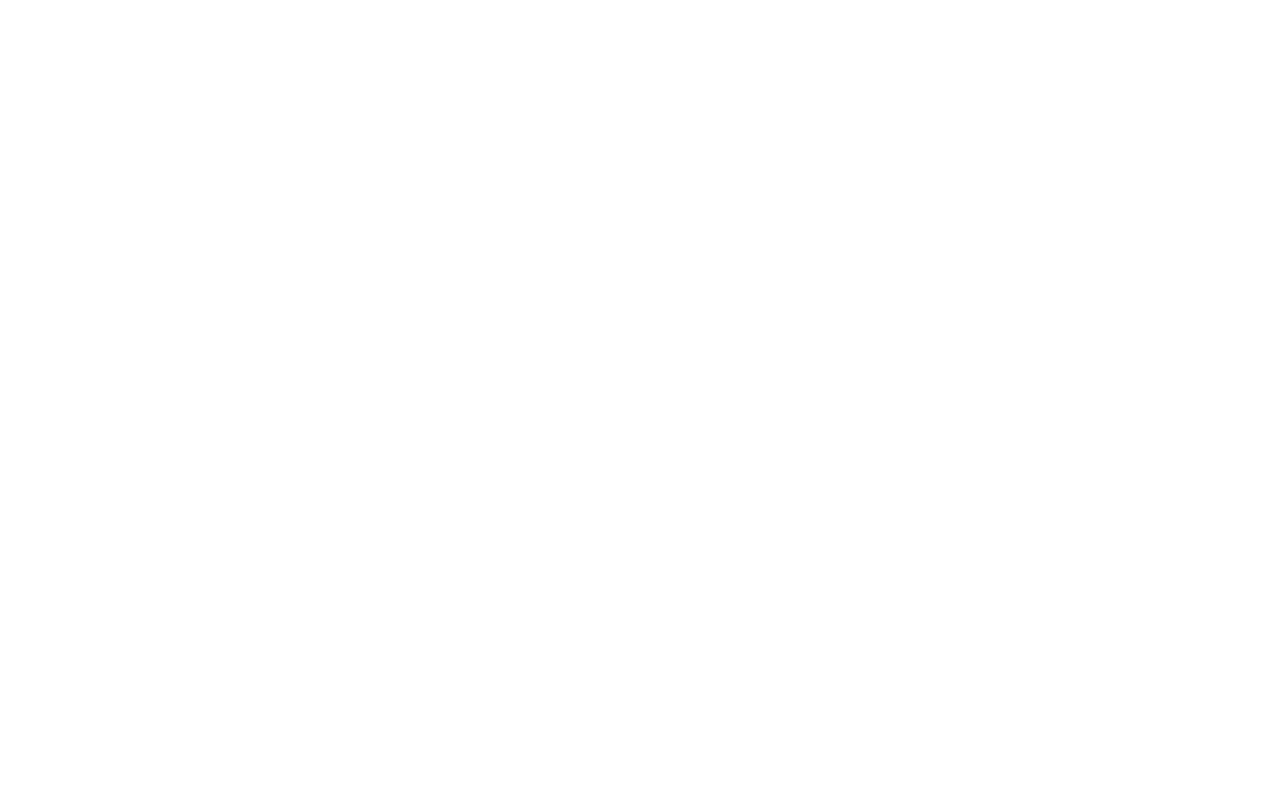
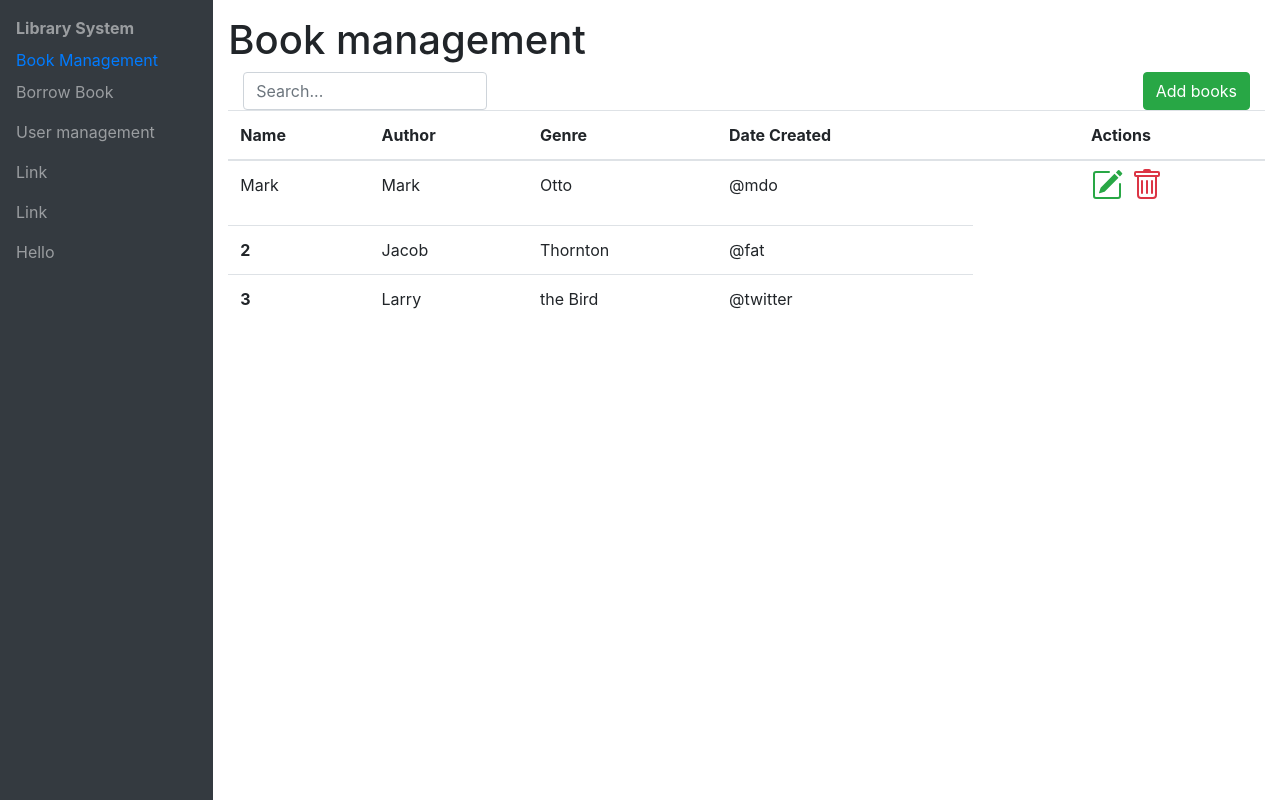
Before and after one commit to bgemry34/librarynuxt, a Nuxt app: page /dashboard/BookManagement in a window 1280 px wide. Before the commit this address had no page. Built offline with nearby package versions, Linux system fonts and the light colour scheme.

Commit message:
ui for book management (incomplete 10%)

```diff
--- a/layouts/sidebar.vue
+++ b/layouts/sidebar.vue
@@ -9,13 +9,13 @@
                             <a class="nav-link pl-0 text-nowrap" href="#"><i class="fa fa-bullseye fa-fw"></i> <span class="font-weight-bold">Library System</span></a>
                         </li>
                         <li class="nav-item">
-                            <a class="nav-link pl-0" href="#"><i class="fa fa-book fa-fw"></i> <span class="d-none d-md-inline">Link</span></a>
+                            <nuxt-link :to="'dashboard/BookManagement'"><span class="d-none d-md-inline">Book Management</span></nuxt-link>
                         </li>
                         <li class="nav-item">
-                            <a class="nav-link pl-0" href="#"><i class="fa fa-cog fa-fw"></i> <span class="d-none d-md-inline">Link</span></a>
+                            <a class="nav-link pl-0" href="#"><i class="fa fa-cog fa-fw"></i> <span class="d-none d-md-inline">Borrow Book</span></a>
                         </li>
                         <li class="nav-item">
-                            <a class="nav-link pl-0" href="#"><i class="fa fa-heart codeply fa-fw"></i> <span class="d-none d-md-inline">Codeply</span></a>
+                            <a class="nav-link pl-0" href="#"><i class="fa fa-heart codeply fa-fw"></i> <span class="d-none d-md-inline">User management</span></a>
                         </li>
                         <li class="nav-item">
                             <a class="nav-link pl-0" href="#"><i class="fa fa-star codeply fa-fw"></i> <span class="d-none d-md-inline">Link</span></a>
--- /dev/null
+++ b/pages/dashboard/BookManagement/index.vue
@@ -0,0 +1,73 @@
+<template>
+  <div>
+      <h1>Book management</h1>
+      <div class="container">
+          <div class="col-xs-12">
+              <div class="row">
+                  <div class="col-md-6">
+                      <input type="text" name="" id="" class="form-control w-50" placeholder="Search..." >
+                  </div>
+                  <div class="col-md-6">
+                      <button class="btn btn-success ml-auto d-block">Add books</button>
+                  </div>
+              </div>
+          </div>
+      </div>
+
+      <table class="table">
+            <thead>
+                <tr>
+                <th scope="col">Name</th>
+                <th scope="col">Author</th>
+                <th scope="col">Genre</th>
+                <th scope="col">Date Created</th>
+                <th scope="col" class="text-center"><div class="ml-1">Actions</div></th>
+                </tr>
+            </thead>
+            <tbody>
+                <tr>
+                    <td>Mark</td>
+                    <td>Mark</td>
+                    <td>Otto</td>
+                    <td>@mdo</td>
+                    <td class="text-center">
+                        <div>
+                            <ul>
+                            <!-- edit -->
+                            <li class="d-inline">
+                                <b-icon icon="pencil-square" variant="success" scale="2" aria-hidden="true"></b-icon>
+                            </li>
+                            <!-- delete -->
+                            <li class="d-inline mx-4">
+                                <b-icon icon="trash" variant="danger" scale="2" aria-hidden="true"></b-icon>
+                            </li>
+                        </ul>
+                        </div>
+                    </td>
+                </tr>
+                <tr>
+                <th scope="row">2</th>
+                    <td>Jacob</td>
+                    <td>Thornton</td>
+                    <td>@fat</td>
+                </tr>
+                <tr>
+                <th scope="row">3</th>
+                    <td>Larry</td>
+                    <td>the Bird</td>
+                    <td>@twitter</td>
+                </tr>
+            </tbody>
+        </table>
+  </div>
+</template>
+
+<script>
+export default {
+    layout: 'sidebar',
+}
+</script>
+
+<style>
+
+</style>
--- a/pages/dashboard/index.vue
+++ b/pages/dashboard/index.vue
@@ -1,10 +1,12 @@
 <template>
-
+  <div>
+      <h1>Dashboard</h1>
+  </div>
 </template>
 
 <script>
 export default {
-    layout: 'sidebar',
+    layout:'sidebar'
 }
 </script>
 
```
